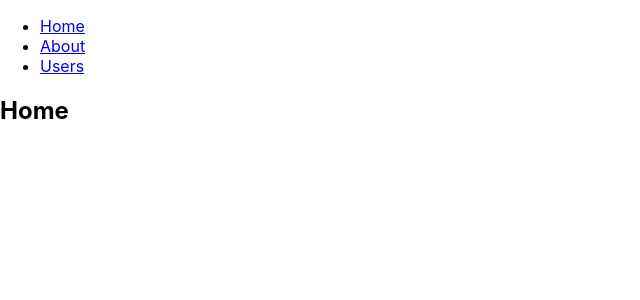
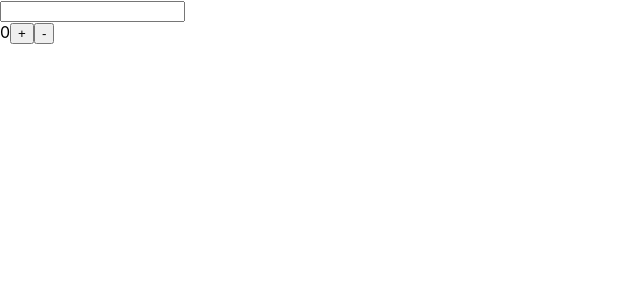
Before and after one commit to mayur0977/react-work, a React (Create React App) app: page / in a window 1280 px wide. Shown: the top 300 px of the page, without its empty margins (0-640 px from the left). Built offline with nearby package versions, Linux system fonts and the light colour scheme.

Commit message:
fear :render props and type learn added

```diff
--- a/src/App.tsx
+++ b/src/App.tsx
@@ -1,59 +1,29 @@
 import React from 'react';
-import logo from './logo.svg';
 import './App.css';
-import {
-  BrowserRouter as Router,
-  Switch,
-  Route,
-  Link
-} from "react-router-dom";
+import Counter from './components/Counter';
+import { TextField } from './components/TextField';
 
-function App() {
+const  App :React.FC=()=> {
   return (
-    <Router>
     <div>
-      <nav>
-        <ul>
-          <li>
-            <Link to="/">Home</Link>
-          </li>
-          <li>
-            <Link to="/about">About</Link>
-          </li>
-          <li>
-            <Link to="/users">Users</Link>
-          </li>
-        </ul>
-      </nav>
+      <TextField handleChange={(e:React.ChangeEvent<HTMLInputElement>)=>{
+        console.log("value in another component",e.target.value);
 
-      {/* A <Switch> looks through its children <Route>s and
-          renders the first one that matches the current URL. */}
-      <Switch>
-        <Route path="/about">
-          <About />
-        </Route>
-        <Route path="/users">
-          <Users />
-        </Route>
-        <Route path="/">
-          <Home />
-        </Route>
-      </Switch>
+       }} text="hellow" person={{firstName : 'mayur',lastName:'patel'}}/>
+       <Counter>
+         {({count,setCount})=>(
+           <div>
+             {count}
+             <button onClick={()=> setCount(count+1)}> + </button>
+             <button onClick={()=> setCount(count-1)}> - </button>
+           </div>
+         )
+
+         }
+       </Counter>
     </div>
-  </Router>
   );
 }
 
-function Home() {
-  return <h2>Home</h2>;
-}
-
-function About() {
-  return <h2>About</h2>;
-}
-
-function Users() {
-  return <h2>Users</h2>;
-}
 
 export default App;
--- /dev/null
+++ b/src/components/Counter.tsx
@@ -0,0 +1,20 @@
+import React, { useState } from 'react'
+
+interface Props {
+    children: (
+        data: {
+            count: number, setCount: React.Dispatch<React.SetStateAction<number>>
+        }
+    ) => JSX.Element | null
+}
+
+const Counter: React.FC<Props> = ({ children }) => {
+    const [count, setCount] = useState(0);
+    return (
+        <div>
+            {children({count, setCount})}
+        </div>
+    )
+}
+
+export default Counter
--- /dev/null
+++ b/src/components/TextField.tsx
@@ -0,0 +1,19 @@
+import React, { useRef } from "react";
+
+//type for the prop
+interface Person { firstName: string; lastName: string }
+
+interface Props {
+    text: string;
+    person: Person;
+    handleChange:(event: React.ChangeEvent<HTMLInputElement>) => void
+}
+export const TextField: React.FC<Props> = ({handleChange}) => {
+
+   const inputRef = useRef<HTMLInputElement>(null);
+   const divRef = useRef<HTMLDivElement>(null);
+    return (
+    <div ref={divRef}>
+        <input ref={inputRef} onChange={handleChange}  />
+    </div>)
+}
```
